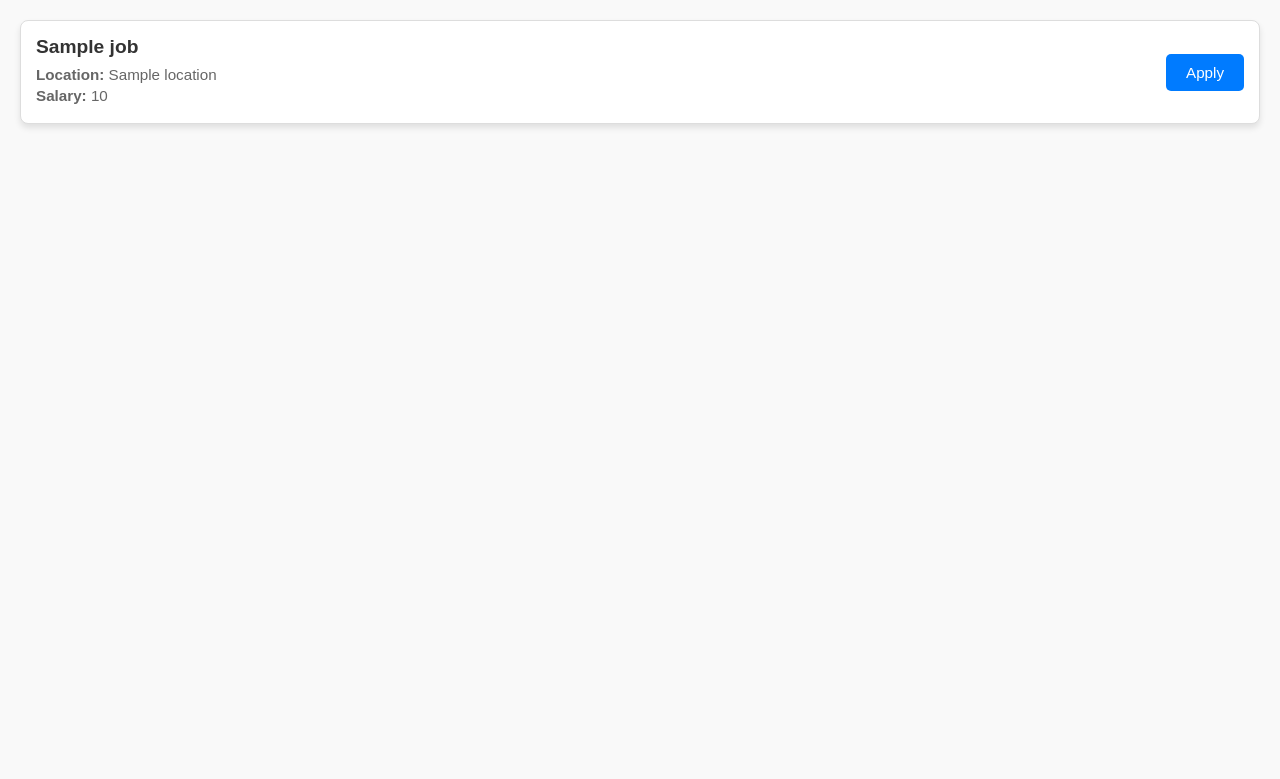
After one commit to Dharshana27/career-page-flask-, a Flask app: template templates/jobitem.html in a window 1280 px wide. The commit adds this page. Shown: the top 779 px of the page. Run offline with Flask 3, Linux system fonts and the light colour scheme; the template is opened without the code that fills it: most values are stand-ins (such as "Sample title", 1, 10 or a date in 2020).

Commit message:
updated code

```diff
--- a/app.py
+++ b/app.py
@@ -18,5 +18,9 @@ JOBS=[{'id':1,
 def hello():
     return render_template('home.html',jobs=JOBS)
 
+@app.route("/api/job")
+def jobs():
+    return JOBS
+
 if __name__ == "__main__":
-    app.run(host="0.0.0.0",debug=True)
+    app.run(host="0.0.0.0",port=5000,debug=True)
--- /dev/null
+++ b/templates/jobitem.html
@@ -0,0 +1,75 @@
+<style>
+/* General styling */
+body {
+    font-family: Arial, sans-serif;
+    margin: 20px;
+    background-color: #f9f9f9;
+}
+
+/* Job listing container */
+.job-listing {
+    display: flex;
+    align-items: center;
+    justify-content: space-between;
+    padding: 15px;
+    border: 1px solid #ddd;
+    border-radius: 8px;
+    background-color: #fff;
+    margin-bottom: 10px;
+    box-shadow: 0px 4px 6px rgba(0, 0, 0, 0.1);
+    transition: box-shadow 0.3s ease;
+}
+
+.job-listing:hover {
+    box-shadow: 0px 6px 8px rgba(0, 0, 0, 0.15);
+}
+
+/* Job title styling */
+.job-title {
+    margin-top: 0;
+    margin-bottom: 8px;
+    font-size: 1.2em;
+    color: #333;
+}
+
+/* Job details styling */
+.job-detail {
+    color: #666;
+    margin: 4px 0;
+    font-size: 0.95em;
+}
+
+/* Apply button container */
+.apply-container {
+    display: flex;
+    align-items: center;
+    justify-content: flex-end;
+}
+
+/* Apply button styling */
+.apply-button {
+    padding: 10px 20px;
+    font-size: 0.95em;
+    color: #fff;
+    background-color: #007bff;
+    border: none;
+    border-radius: 5px;
+    cursor: pointer;
+    transition: background-color 0.3s ease;
+}
+
+.apply-button:hover {
+    background-color: #0056b3;
+}
+</style>
+
+<div class="row job-listing">
+    <div class="col-9">
+        <h4 class="job-title">{{job['Title']}}</h4>
+        <p class="job-detail"><b>Location:</b> {{job['Location']}}</p>
+        <p class="job-detail"><b>Salary:</b> {{job['Salary']}}</p>
+    </div>
+    <div class="col-3 apply-container">
+        <button class="apply-button">Apply</button>
+    </div>
+</div>
```
Also changed, not shown: templates/home.html (+5 -4 lines).
